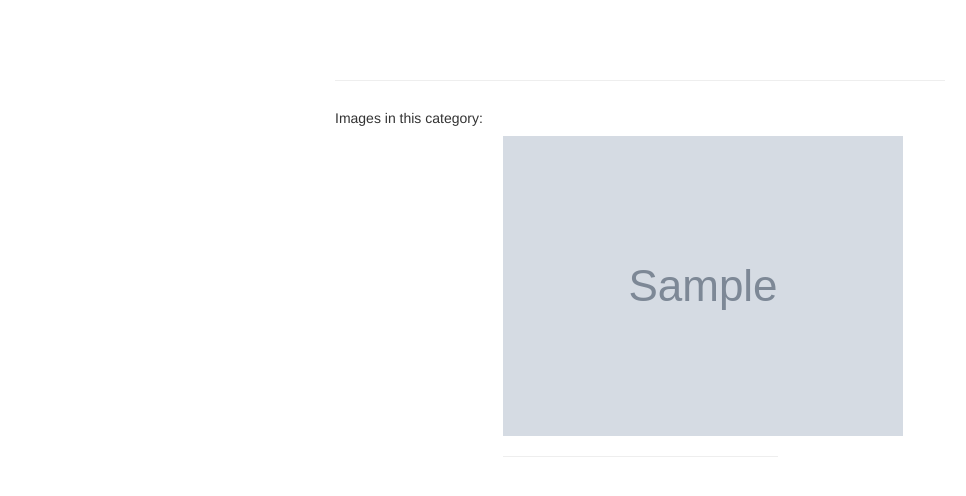
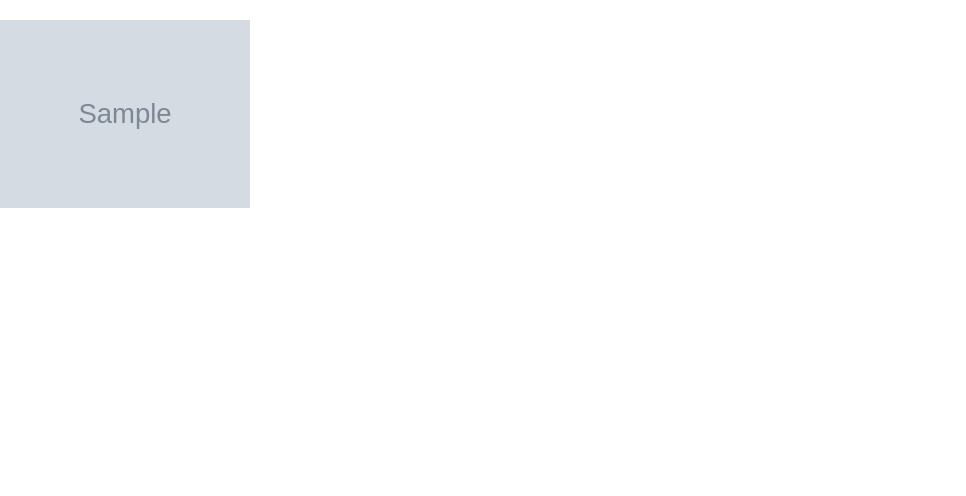
Before and after one commit to UMULISA12/PhotoGallery-Ip, a Django app: template photos/templates/all-photos/photo.html in a window 1280 px wide. Shown: the part 52-548 px from the top of the page, without its empty margins (0-966 px from the left). Run offline with Django 3.2, Linux system fonts and the light colour scheme; tables that the repository leaves empty hold one stand-in row (values such as "Sample post"); the template is opened without the code that fills it: values that come from a table or form of the project are taken from there, most other values are stand-ins (such as "Sample title", 1, 10 or a date in 2020); grey boxes marked "Sample" are stand-in pictures; some libraries are stand-ins or nearby versions.

```diff
--- a/photos/templates/all-photos/photo.html
+++ b/photos/templates/all-photos/photo.html
@@ -1,36 +1,39 @@
 {% extends 'base.html' %}
+{%block content%}
 
-{% block content %}
-<div class="container display-image">
 <div class="row">
-    <div class="col-md-12 single-image">
-      <img src="{{image.image.cdn_url}}" alt="{{image.name}}">
+
+  {% if images %}
+  {% for image in images %}
+  <div class=" col-md-3">
+    <a href="" data-toggle="modal" data-target="#{{image.id}}"> <img src="{{image.image.url}}" class="img-responsive"
+        alt="Image" height="250" width="250"></a>
   </div>
-    <div class="col-md-12 single-text">
-      <h3> {{image.name}} </h3>
-      <p> {{image.description}} </p>
+
+  <div id="{{image.id}}" class="modal fade" role="dialog">
+    <div class="modal-dialog modal-lg modal-dialog-centered">
+
+      <div class="modal-content">
+        <div class="modal-header">
+          <button type="button" class="close" data-dismiss="modal">&times;</button>
+          <h4 class="modal-title text-center">{{image.image_name}}</h4>
+        </div>
+        <div class="modal-body">
+          <img src="{{image.image.url}}" alt="" id='inmodal'>
+          <p>Description: {{image.image_description}}</p>
+          <p> Location:{{image.image_location}}</p>
+        </div>
+        <div class="modal-footer">
+          <button type="button" class="btn btn-default" data-dismiss="modal">Close</button>
         </div>
       </div>
-  <hr>
-  <div class="row">
-    <div class="col-md-12">
-      <h5>Images in this category:</h5>
-      <div class="container">
-        {% for image_item in image_category %}
-        <div class="row">
-          <div class="col-md-8 category-images">
-            <img src="{{img.image.cdn_url}}" alt="{{image_item.name}}">
-          </div>
-          <div class="col-md-4 category-text">
-            <h4>{{image_item.name}}</h4>
+
     </div>
   </div>
-        <hr>
-        {% empty %}
-        <h3>No images in this category</h3>
   {% endfor %}
+  {% endif %}
 </div>
-    </div>
-  </div>
+
+
 </div>
 {% endblock %}
--- a/photos/templates/welcome.html
+++ b/photos/templates/welcome.html
@@ -4,6 +4,9 @@
 {{block.super}}
 
 <h1 style="text-align:center; color: blue;"> Welcome to My Photo Gallery</h1>
+<hr>
+<br>
+
 
 <div class="container-fluid">
   <div class="row">
```
Lines whose indentation alone changed are shown as unchanged.
